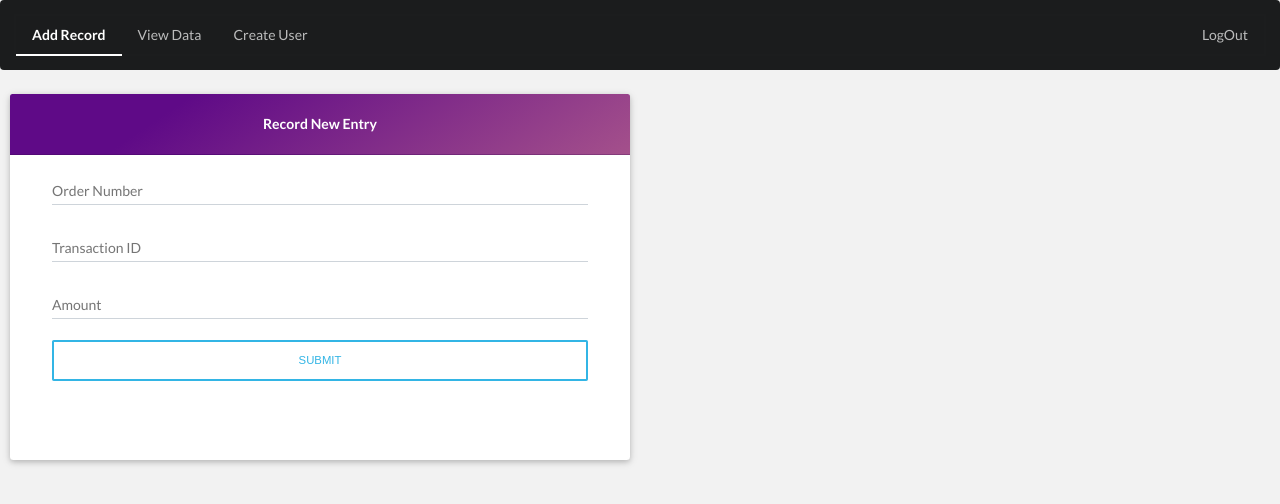
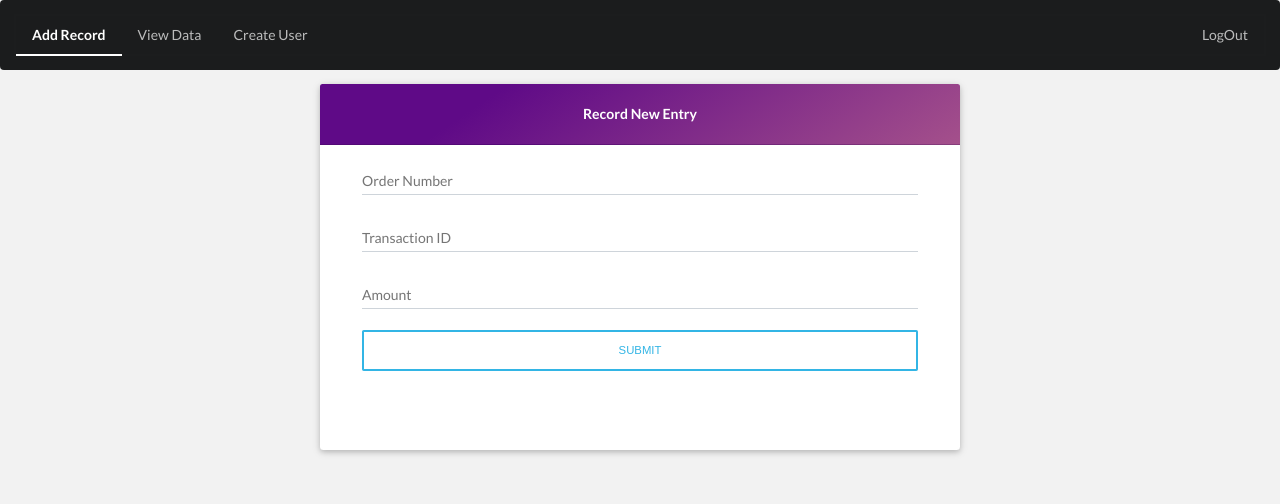
Before and after one commit to devdp/Data-Validation-Setup, a Flask app: template templates/index.html in a window 1280 px wide. Shown: the top 504 px of the page. Run offline with Flask 2, Linux system fonts and the light colour scheme; the template is opened without the code that fills it, so the values that code supplies are empty; some libraries are stand-ins or nearby versions.

Commit message:
alignment modified

```diff
--- a/templates/index.html
+++ b/templates/index.html
@@ -75,7 +75,7 @@
             }
         }
 
-            function refresh(){
+        function refresh() {
 
             $(function () {
                 $("#table").DataTable({
@@ -138,19 +138,20 @@ dom: 'Bfrtip',
             var trans = document.getElementById('transid').value;
             var amt = document.getElementById('amt').value;
             $.get('/update', { ord: ord, trans: trans, amt: amt }).done(function (data) {
-            if(data=='success'){
+                if (data == 'success') {
                     html = '<div class="alert alert-danger" role="alert">Successfully Updated</div>';
                     document.getElementById('para').innerHTML = html;
                 }
-else{
+                else {
                     alert(data);
                 }
             });
             $('#add input').each(function () {
                 $(this).val('');
-html=' ';
-document.getElementById('para').innerHTML =html;
-});        }
+                html = ' ';
+                document.getElementById('para').innerHTML = html;
+            });
+        }
 
         function newusercreate() {
             var user_name = document.getElementById('user_name').value;
@@ -207,11 +208,11 @@ document.getElementById('para').innerHTML =html;
             </div>
         </div>
     </div>
-    <div class="row" id="add" style="display: inline;">
-        <div class="column">
+    <div id="add" style="display: inline;">
+        <div align="middle">
             <div>
                 <!-- Material form contact -->
-                <div class="card">
+                <div class="card" style="width:50%">
 
                     <h5 class="card-header info-color white-text text-center py-4">
                         <strong>Record New Entry</strong>
@@ -251,33 +252,34 @@ document.getElementById('para').innerHTML =html;
                 <!-- Material form contact -->
             </div>
         </div>
-        <div class="column">
+        <!--<div class="column">
             <div style="display:none;">
                 <div class="card">
                     <h5 class="card-header info-color white-text text-center py-4">
                         <strong>Update Status</strong>
                     </h5>
 
-                    <!--Card content-->
+
                     <div class="card-body px-lg-5 pt-0">
 
-                        <!-- Form -->
+
                         <br>
                         <br>
                         <div id="alt" class="text-center" style="color: #757575;">
 
                         </div>
-                        <!-- Form -->
+
 
                     </div>
                 </div>
             </div>
-        </div>
+        </div>-->
     </div>
     <div style="display: inline;">
         <div id="view" style="display: none;">
             <div align="middle">
-                <button type="button" class="btn btn-outline-secondary btn-rounded waves-effect" onclick="refresh()">Refresh</button>
+                <button type="button" class="btn btn-outline-secondary btn-rounded waves-effect"
+                    onclick="refresh()">Refresh</button>
             </div>
             <table class="ui red table" id="table">
                 <thead>
@@ -295,10 +297,11 @@ document.getElementById('para').innerHTML =html;
             </table>
         </div>
     </div>
-    <div align="middle" style="width: 40%;">
+
         <div id="newuser" style="display: none;">
             <!-- Material form contact -->
-            <div class="card">
+            <div align="middle">
+            <div class="card" style="width:50%">
 
                 <h5 class="card-header info-color white-text text-center py-4">
                     <strong>Create New User</strong>
```
Lines whose indentation alone changed are shown as unchanged.
